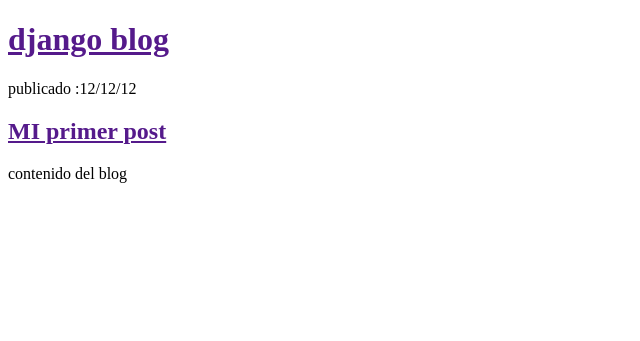
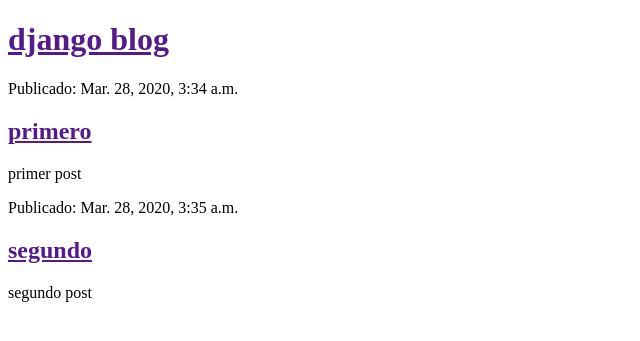
Before and after one commit to C3f3/blogDjango, a Django app: page / in a window 1280 px wide. Shown: the top 341 px of the page, without its empty margins (0-640 px from the left). Run offline with Django 3.2, Linux system fonts and the light colour scheme; data comes from the database, SQL or seed files in the repository.

Commit message:
plantilla editada

```diff
--- a/blog/templates/blog/post_list.html
+++ b/blog/templates/blog/post_list.html
@@ -9,10 +9,12 @@
     <div>
         <h1><a href="">django blog</a></h1>
     </div>
+    {% for post in posts %}
     <div>
-        <p>publicado :12/12/12</p>
-        <h2><a href="">MI primer post</a></h2>
-        <p>contenido del blog</p>
+        <p>Publicado: {{post.fecha_publicacion}}</p>
+        <h2><a href="">{{ post.titulo }}</a></h2>
+        <p>{{ post.texto | linebreaks}}</p>
     </div>
+    {% endfor %}
 </body>
 </html>
```
